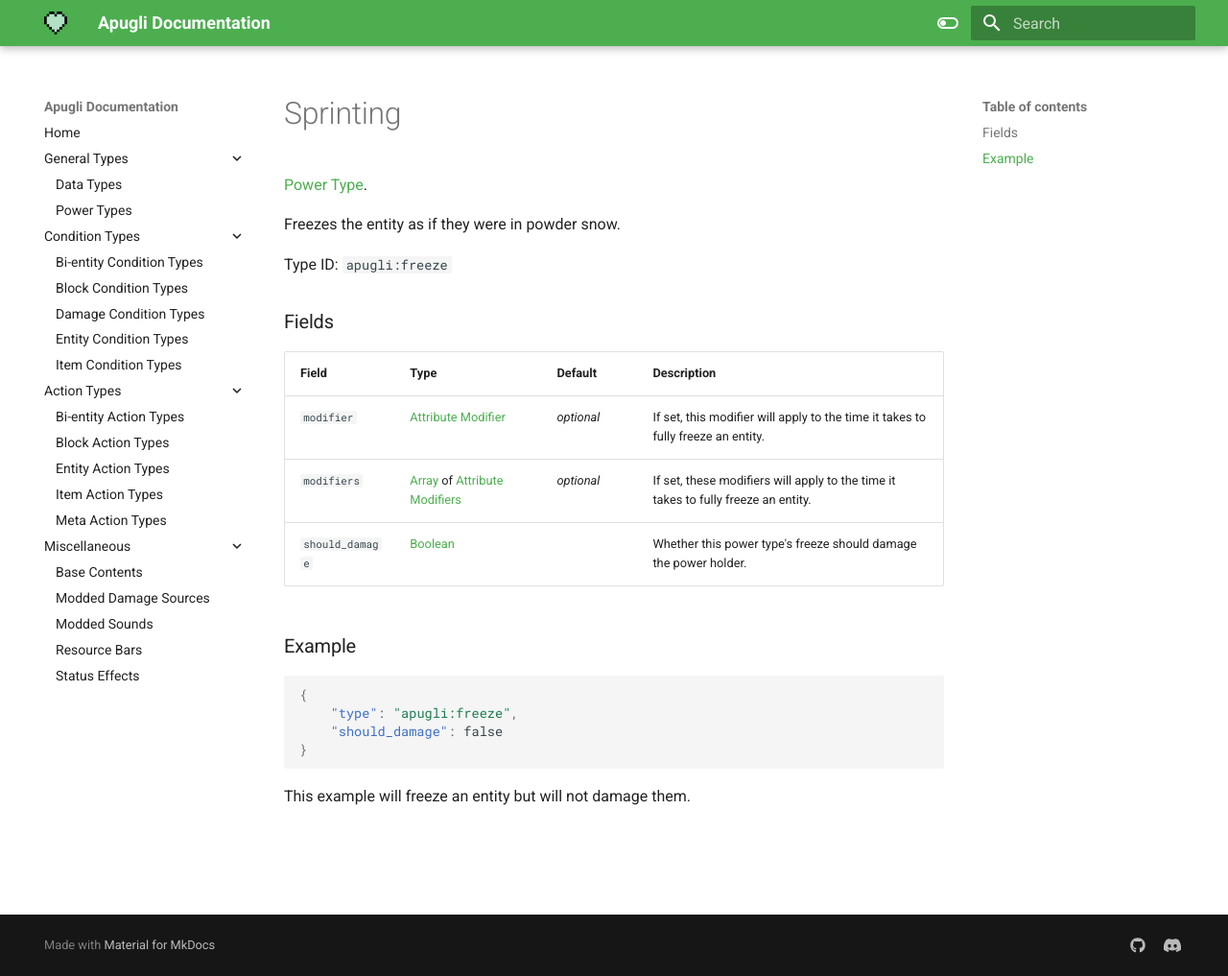
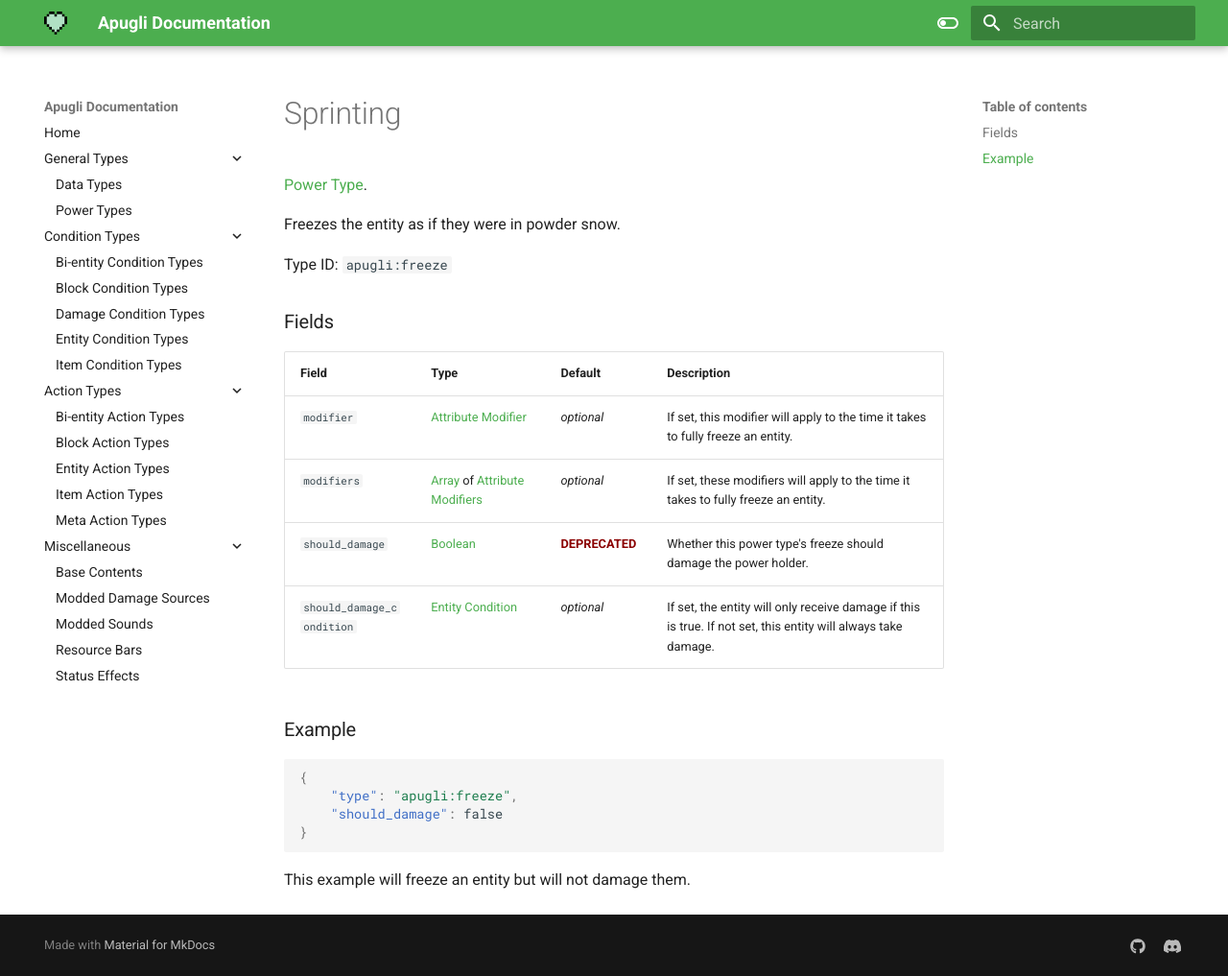
Before and after one commit to MerchantPug/apugli-docs, an MkDocs documentation site: the page built from docs/types/power_types/freeze.md, in a window 1280 px wide and 1017 px high. Shown: the whole window at 96% size. Built offline with MkDocs 1.6.1 and Material for MkDocs 9.7.7, drawn with Linux system fonts in a browser that asks for light colours.

Commit message:
Update freeze.md.

````diff
--- a/docs/types/power_types/freeze.md
+++ b/docs/types/power_types/freeze.md
@@ -17,7 +17,8 @@ Field  | Type | Default | Description
 -------|------|---------|-------------
 `modifier` | [Attribute Modifier](https://origins.readthedocs.io/en/latest/types/data_types/attribute_modifier/) | *optional* | If set, this modifier will apply to the time it takes to fully freeze an entity.
 `modifiers` | [Array](https://origins.readthedocs.io/en/latest/types/data_types/array/) of [Attribute Modifiers](https://origins.readthedocs.io/en/latest/types/data_types/attribute_modifier/) | *optional* | If set, these modifiers will apply to the time it takes to fully freeze an entity.
-`should_damage` | [Boolean](https://origins.readthedocs.io/en/latest/types/data_types/boolean/) |  | Whether this power type's freeze should damage the power holder.
+`should_damage` | [Boolean](https://origins.readthedocs.io/en/latest/types/data_types/boolean/) | <span style="color:darkred"><b>DEPRECATED</b></span> | Whether this power type's freeze should damage the power holder.
+`should_damage_condition` | [Entity Condition](../entity_condition_types.md) | *optional* | If set, the entity will only receive damage if this is true. If not set, this entity will always take damage.
 
 ### Example
 ```json
````
